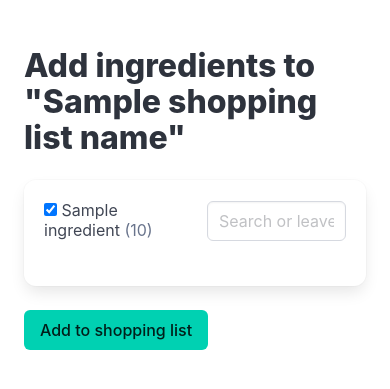
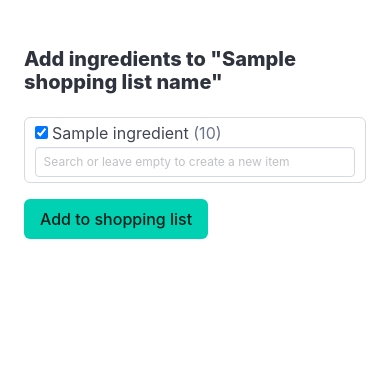
Before and after one commit to languitar/mealie-kitchenowl-bridge, a Flask app: template src/bridge/templates/select_ingredients.html in a window 390 px wide. Shown: the top 389 px of the page. Run offline with Flask 3, Linux system fonts and the light colour scheme; the visitor is signed in with stand-in values (Sample User, id 1); the template is opened without the code that fills it: most values are stand-ins (such as "Sample title", 1, 10 or a date in 2020); parts of the project's set-up code (start-up, migrations or seed data) failed here and were passed over.

Commit message:
refactor: compact the ingredient review screen into a dense list
Each ingredient used to be its own Bulma box (padding, shadow and a
1.5rem margin) wrapping a two-column grid, so a recipe of any length
needed a lot of scrolling. Replace that with a single bordered list of
hairline-separated flex rows, a smaller search input and a smaller page
heading - eight ingredients now take roughly 330px instead of 800px.

The two halves of a row use flex-basis minimums rather than the old
`is-mobile` columns, so the search field wraps onto its own line on a
narrow viewport instead of being squeezed next to the name.

Borders use Bulma's own custom properties so the list still follows its
dark mode. All the hooks the BDD steps target - the row's `role="group"`
and `aria-label`, its checkbox and textbox, and the `ingredient-quantity`
and `item-choice` test ids - are unchanged.

Co-Authored-By: Claude Opus 5 <noreply@anthropic.com>

```diff
--- a/src/bridge/static/style.css
+++ b/src/bridge/static/style.css
@@ -2,7 +2,41 @@
   display: block;
 }
 
-.ingredient-row .dropdown,
+/* The ingredient review screen is a dense, one-line-per-ingredient list
+   rather than a card per ingredient, so that a long recipe still fits on
+   screen without scrolling. */
+.ingredient-list {
+  border: 1px solid var(--bulma-border);
+  border-radius: var(--bulma-radius);
+  /* Keeps the name and its item field close together on wide screens
+     instead of pushing them to opposite edges. */
+  max-width: 44rem;
+  margin-bottom: 1rem;
+}
+
+.ingredient-row {
+  display: flex;
+  flex-wrap: wrap;
+  align-items: center;
+  gap: 0.25rem 0.75rem;
+  padding: 0.3rem 0.6rem;
+}
+
+.ingredient-row + .ingredient-row {
+  border-top: 1px solid var(--bulma-border-weak);
+}
+
+/* Both halves of a row share the width, but each keeps a readable minimum
+   and wraps onto its own line instead of being squeezed on narrow screens. */
+.ingredient-row .ingredient-name {
+  flex: 1 1 12rem;
+  min-width: 0;
+}
+
+.ingredient-row .dropdown {
+  flex: 1 1 16rem;
+}
+
 .ingredient-row .dropdown-trigger,
 .ingredient-row .dropdown-menu {
   width: 100%;
--- a/src/bridge/templates/select_ingredients.html
+++ b/src/bridge/templates/select_ingredients.html
@@ -3,25 +3,22 @@
 {% block title %}Select ingredients for "{{ shopping_list_name }}"{% endblock %}
 
 {% block content %}
-<h1 class="title">Add ingredients to "{{ shopping_list_name }}"</h1>
+<h1 class="title is-5">Add ingredients to "{{ shopping_list_name }}"</h1>
 <form method="post" action="{{ url_for('review.push_to_shopping_list', list_id=list_id) }}">
+  <div class="ingredient-list">
     {% for ingredient in ingredients %}
     {% set match = matches.get(ingredient.name) %}
-  <div class="box ingredient-row" role="group" aria-label="{{ ingredient.name }}">
-    <div class="columns is-vcentered is-mobile">
-      <div class="column">
-        <label class="checkbox">
+    <div class="ingredient-row" role="group" aria-label="{{ ingredient.name }}">
+      <label class="checkbox ingredient-name">
         <input type="checkbox" name="ingredient" value="{{ ingredient.name }}" checked />
         {{ ingredient.name }}
         {% if ingredient.quantity %}
         <span class="has-text-grey" data-testid="ingredient-quantity">({{ ingredient.quantity }})</span>
         {% endif %}
       </label>
-      </div>
-      <div class="column">
       <div class="dropdown">
         <div class="dropdown-trigger">
-            <input type="text" class="input item-search-input" name="q"
+          <input type="text" class="input is-small item-search-input" name="q"
                  value="{{ match.name if match else '' }}"
                  placeholder="Search or leave empty to create a new item"
                  autocomplete="off"
@@ -41,11 +38,10 @@
           {% endif %}
         </select>
       </div>
-      </div>
-    </div>
       <input type="hidden" name="quantity:{{ ingredient.name }}" value="{{ ingredient.quantity or '' }}" />
     </div>
     {% endfor %}
+  </div>
   <button type="submit" class="button is-primary">Add to shopping list</button>
 </form>
 {% endblock %}
```
Lines whose indentation alone changed are shown as unchanged.
